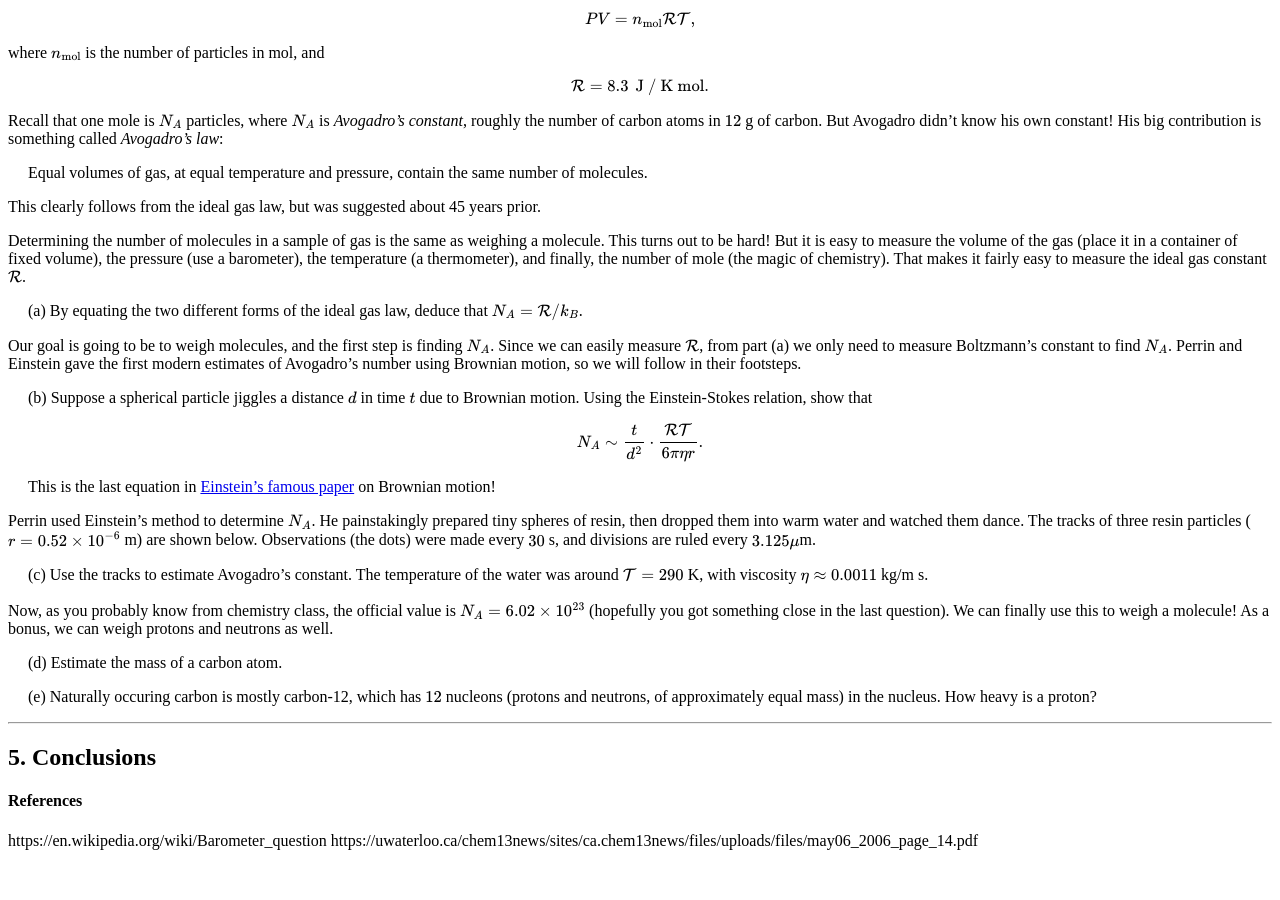
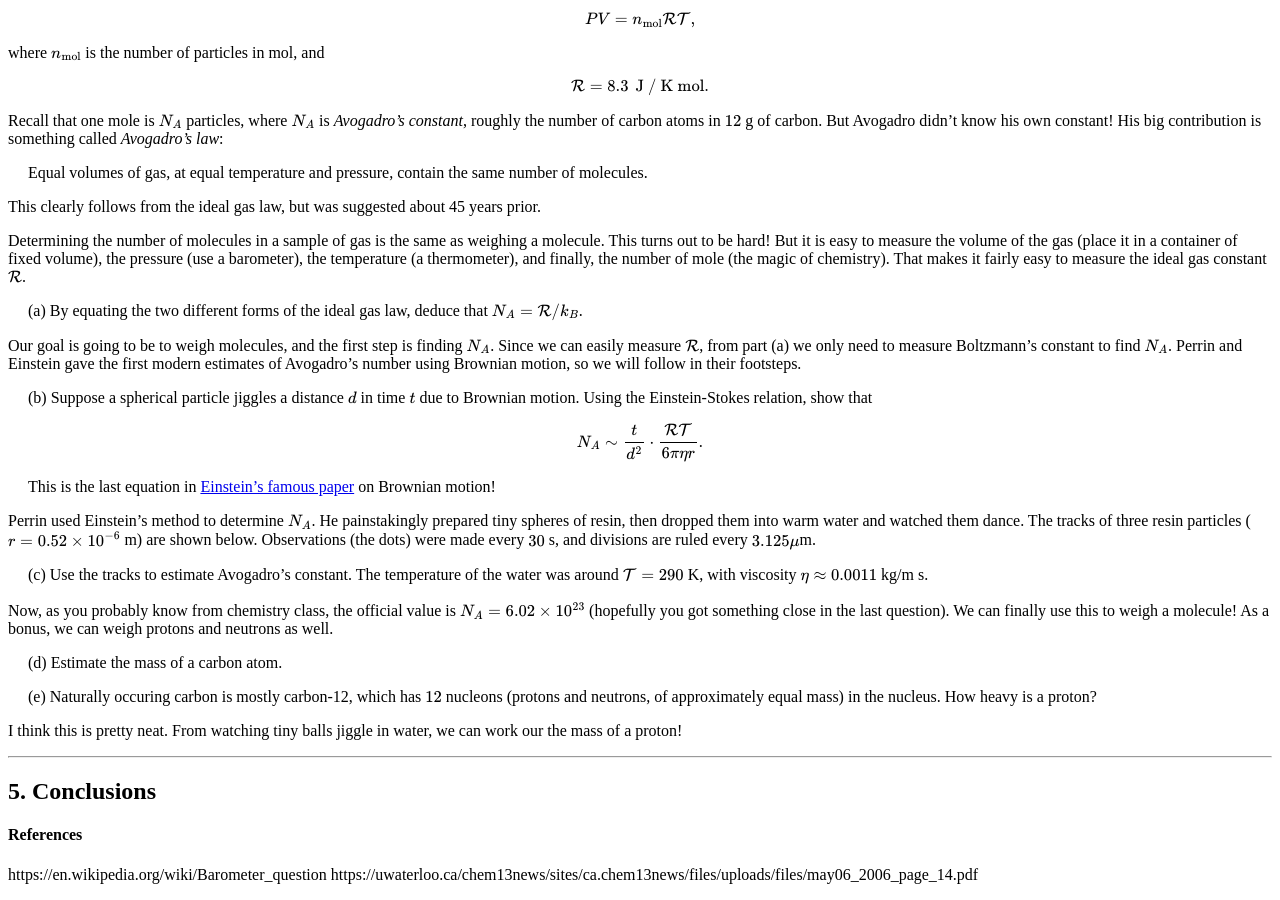
Before and after one commit to hapax/hapax.github.io, a Jekyll site: the page built from assets/simple-physics.md, in a window 1280 px wide and 900 px high, scrolled down 13896 px. Built offline with Jekyll 4.4.1, drawn with Linux system fonts in a browser that asks for light colours; our own code applies the rules of GitHub Pages for plain Markdown files; formulas are drawn with MathJax 3; a script that is not in the unit is left out; before the commit the page ends 14762 px from its top, so only the background shows below that.

Commit message:
Update simple-physics.md

```diff
--- a/assets/simple-physics.md
+++ b/assets/simple-physics.md
@@ -1632,6 +1632,9 @@ nucleus.
 How heavy is a proton?
 </span>
 
+I think this is pretty neat. From watching tiny balls jiggle in water,
+we can work our the mass of a proton!
+
 ---
 
 ## 5. Conclusions <a id="sec-5" name="sec-5"></a>
```
